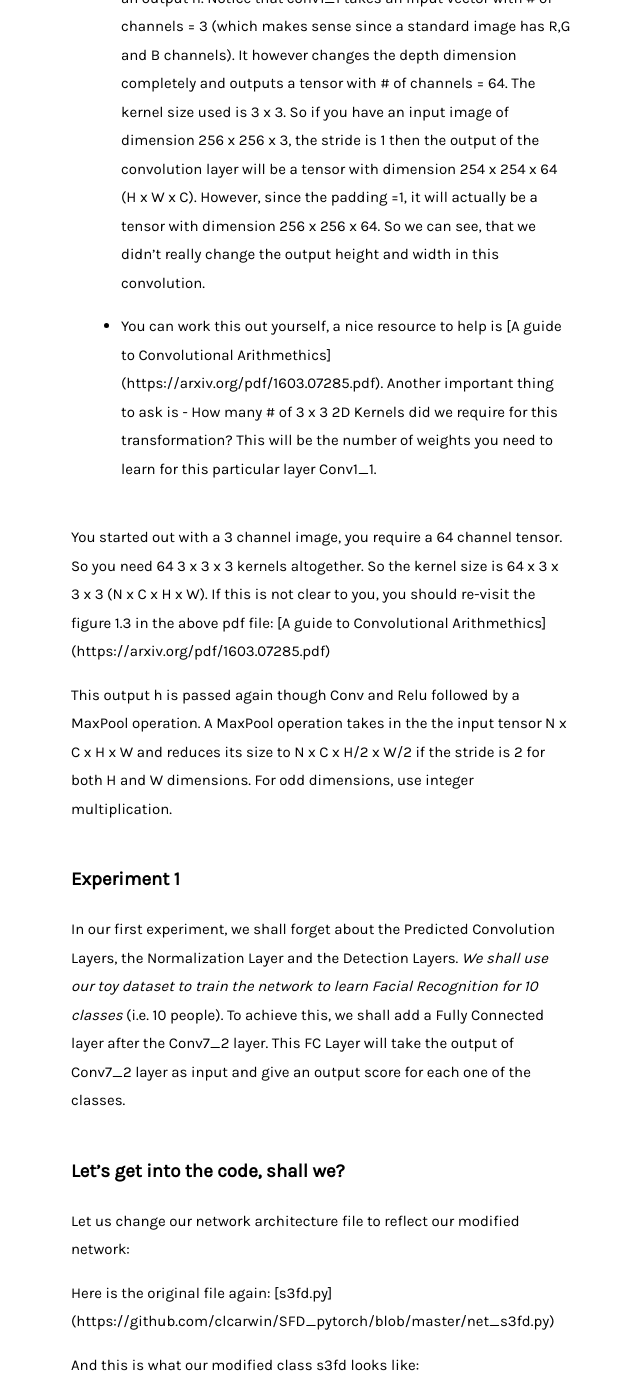
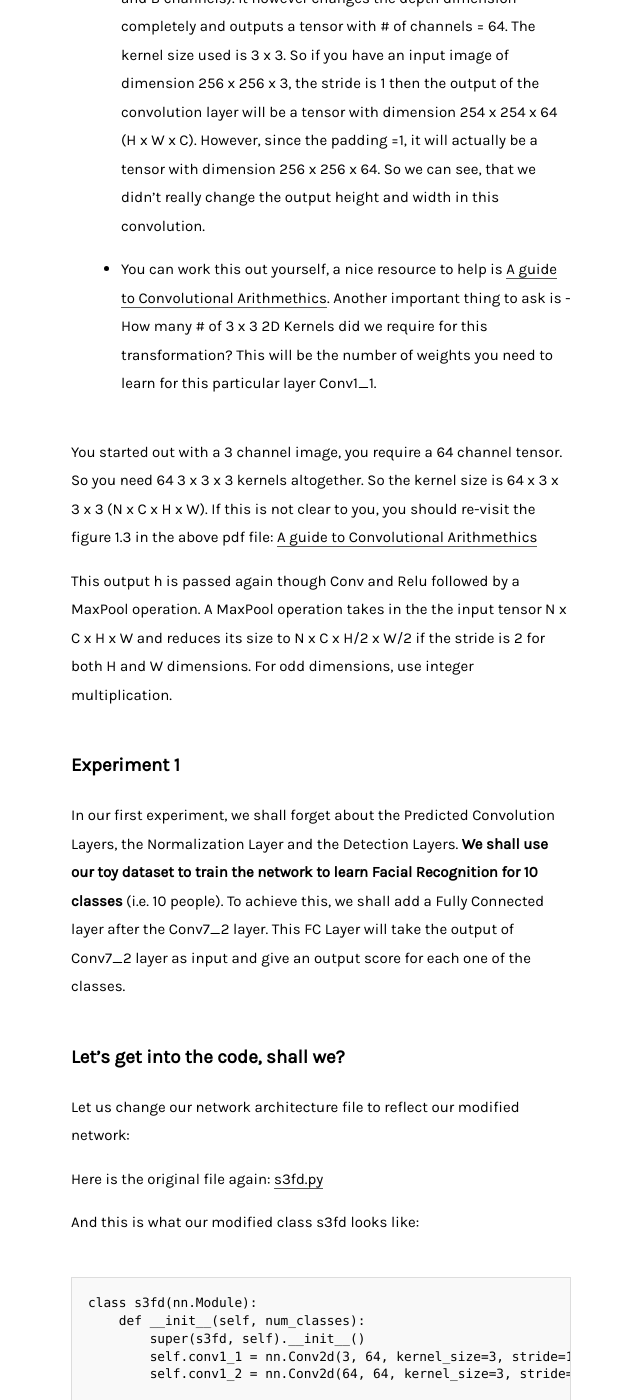
Before and after one commit to deshanadesai/deshanadesai-BAK.github.io, a Jekyll site: the page built from _posts/2018-03-14-PyTorch.md, in a window 1280 px wide and 1400 px high, scrolled down 2519 px. Shown: the whole window, without its empty margins (319-959 px from the left). Built offline with Jekyll 4.4.1, drawn with Linux system fonts in a browser that asks for light colours; some of the changed text lies outside the part shown.

Commit message:
Update 2018-03-14-PyTorch.md

```diff
--- a/_posts/2018-03-14-PyTorch.md
+++ b/_posts/2018-03-14-PyTorch.md
@@ -40,25 +40,26 @@ To see where this architecture is defined in code, go to: (https://github.com/cl
 * If you want to see how you can define a custom pytorch layer, this is exactly the way to go about it. There is a class L2Norm defined above which inherits the nn Module. You define the custom layers with your mathematical functions and write the forward() method to define how a forward pass would look like for this layer. You do not need to define a backward() method since PyTorch defines this for you based on your forward() function. Pretty simple.
 
 Getting back to the s3fd architecture, once you've defined your layers -- you need to tell the network what a forward pass through those layers will look like i.e. what is the input to each layer and what is the output and to which layer is this output fed as input and so on.
+
 * In the forward(self, x) function, the input image vector x is taken and fed to the first convolution layer conv1_1.
 
 * This is followed by passing it through a Relu non linearity to get an output h. Notice that conv1_1 takes an input vector with # of channels  = 3 (which makes sense since a standard image has R,G and B channels). It however changes the depth dimension completely and outputs a tensor with # of channels = 64. The kernel size used is 3 x 3. So if you have an input image of dimension 256 x 256 x 3, the stride is 1 then the output of the convolution layer will be a tensor with dimension 254 x 254 x 64 (H x W x C). However, since the padding =1, it will actually be a tensor with dimension 256 x 256 x 64. So we can see, that we didn't really change the output height and width in this convolution.
 
-* You can work this out yourself, a nice resource to help is [A guide to Convolutional Arithmethics] (https://arxiv.org/pdf/1603.07285.pdf). Another important thing to ask is - How many # of 3 x 3 2D Kernels did we require for this transformation? This will be the number of weights you need to learn for this particular layer Conv1_1.
+* You can work this out yourself, a nice resource to help is [A guide to Convolutional Arithmethics](https://arxiv.org/pdf/1603.07285.pdf). Another important thing to ask is - How many # of 3 x 3 2D Kernels did we require for this transformation? This will be the number of weights you need to learn for this particular layer Conv1_1.
 
-You started out with a 3 channel image, you require a 64 channel tensor. So you need 64 3 x 3 x 3 kernels altogether. So the kernel size is 64 x 3 x 3 x 3 (N x C x H x W). If this is not clear to you, you should re-visit the figure 1.3 in the above pdf file: [A guide to Convolutional Arithmethics] (https://arxiv.org/pdf/1603.07285.pdf)
+You started out with a 3 channel image, you require a 64 channel tensor. So you need 64 3 x 3 x 3 kernels altogether. So the kernel size is 64 x 3 x 3 x 3 (N x C x H x W). If this is not clear to you, you should re-visit the figure 1.3 in the above pdf file: [A guide to Convolutional Arithmethics](https://arxiv.org/pdf/1603.07285.pdf)
 
 This output h is passed again though Conv and Relu followed by a MaxPool operation. A MaxPool operation takes in the the input tensor N x C x H x W and reduces its size to N x C x H/2 x W/2 if the stride is 2 for both H and W dimensions. For odd dimensions, use integer multiplication.
 
 ### Experiment 1
 
-In our first experiment, we shall forget about the Predicted Convolution Layers, the Normalization Layer and the Detection Layers. *We shall use our toy dataset to train the network to learn Facial Recognition for 10 classes* (i.e. 10 people). To achieve this, we shall add a Fully Connected layer after the Conv7_2 layer. This FC Layer will take the output of Conv7_2 layer as input and give an output score for each one of the classes.
+In our first experiment, we shall forget about the Predicted Convolution Layers, the Normalization Layer and the Detection Layers. **We shall use our toy dataset to train the network to learn Facial Recognition for 10 classes** (i.e. 10 people). To achieve this, we shall add a Fully Connected layer after the Conv7_2 layer. This FC Layer will take the output of Conv7_2 layer as input and give an output score for each one of the classes.
 
 ### Let's get into the code, shall we?
 
 Let us change our network architecture file to reflect our modified network:
 
-Here is the original file again: [s3fd.py] (https://github.com/clcarwin/SFD_pytorch/blob/master/net_s3fd.py)
+Here is the original file again: [s3fd.py](https://github.com/clcarwin/SFD_pytorch/blob/master/net_s3fd.py)
 
 And this is what our modified class s3fd looks like:
 
```
Also changed, not shown: other parts of _posts/2018-03-14-PyTorch.md (+3 -3 lines).
